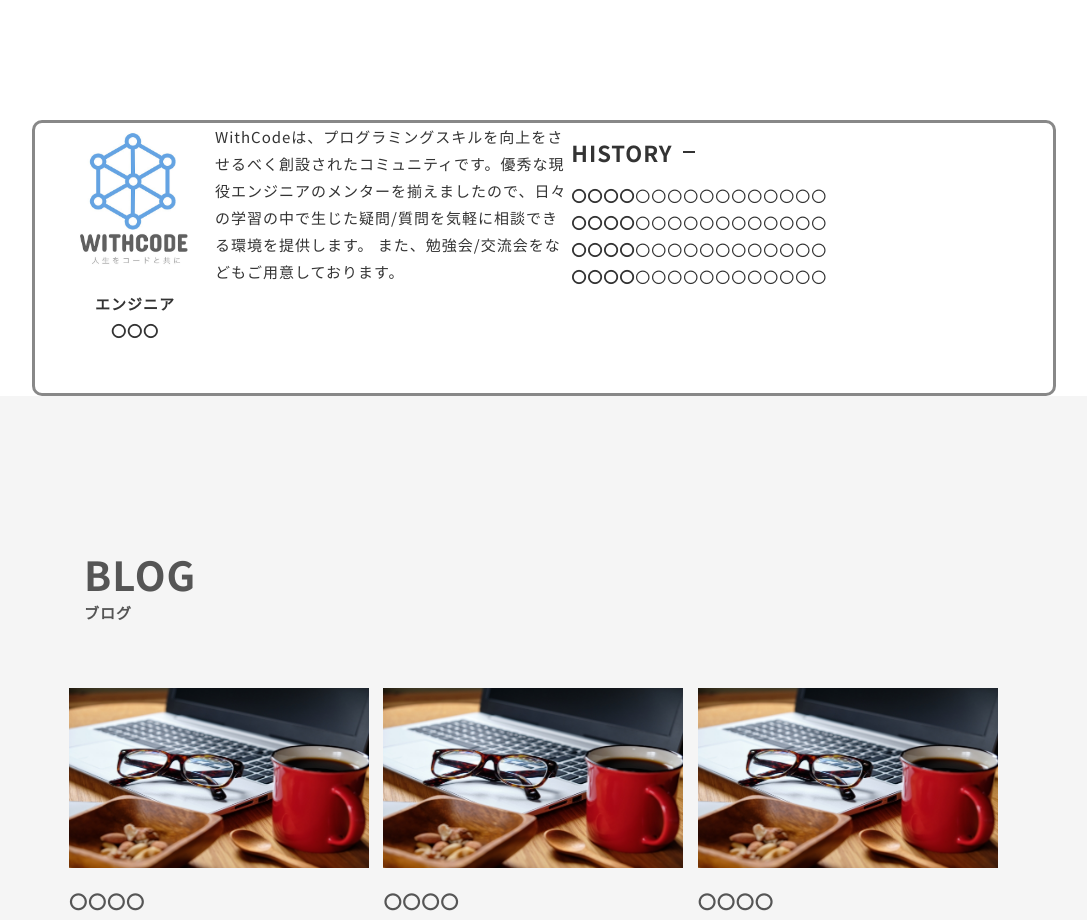
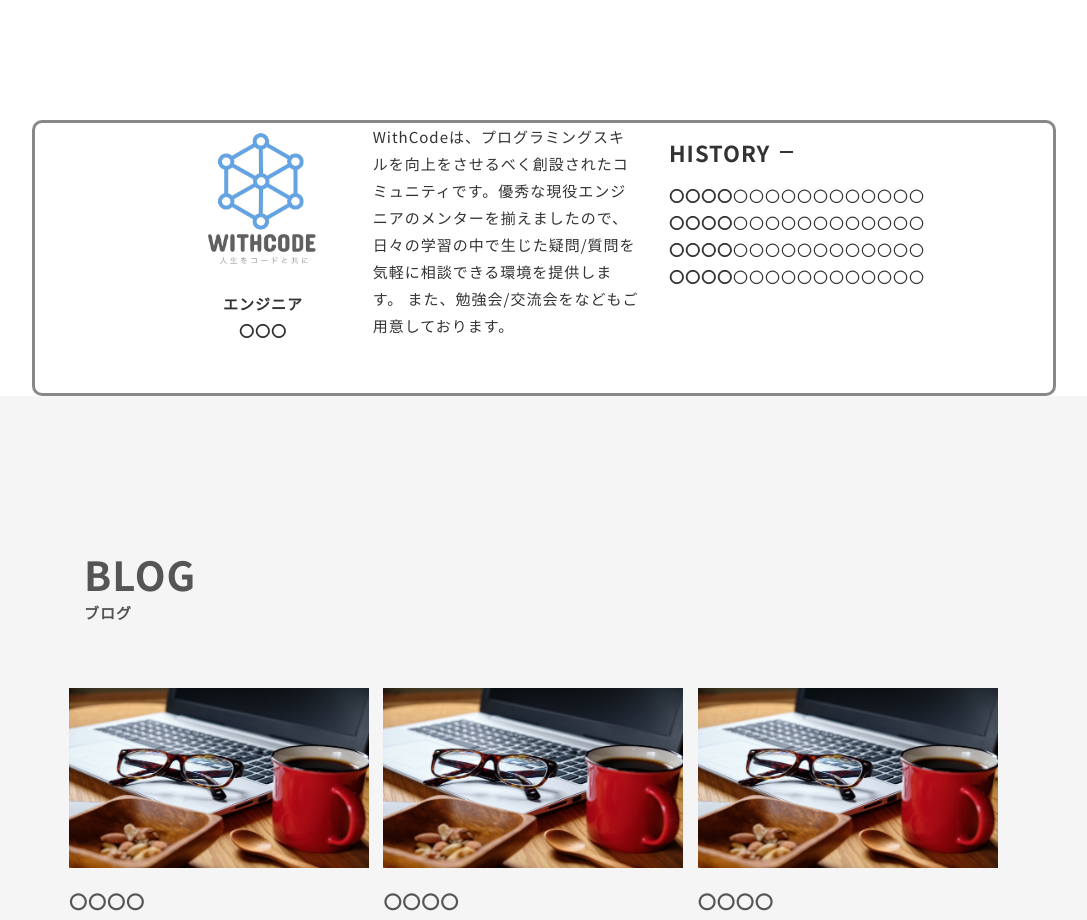
Before and after one commit to hikariiyoshioka/LP1, a plain HTML site: page index.html in a window 1280 px wide. Shown: the part 3880-4800 px from the top of the page, without its empty margins (96-1183 px from the left). Drawn offline with Linux system fonts and the light colour scheme.

Commit message:
css-修正3-

```diff
--- a/css/common.css
+++ b/css/common.css
@@ -273,6 +273,9 @@ li {
   border: solid 3px #888;
   border-radius: 10px;
   margin: 0 10%;
+  justify-content: space-between;
+  padding-left: 10%;
+  padding-right: 10%;
 }
 .intro {
   display: flex;
```
